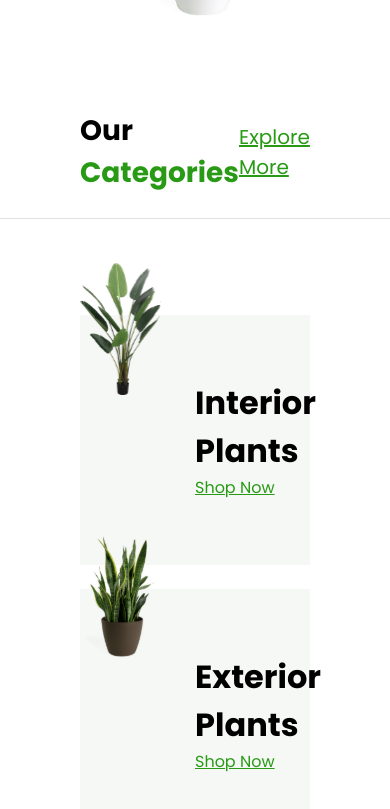
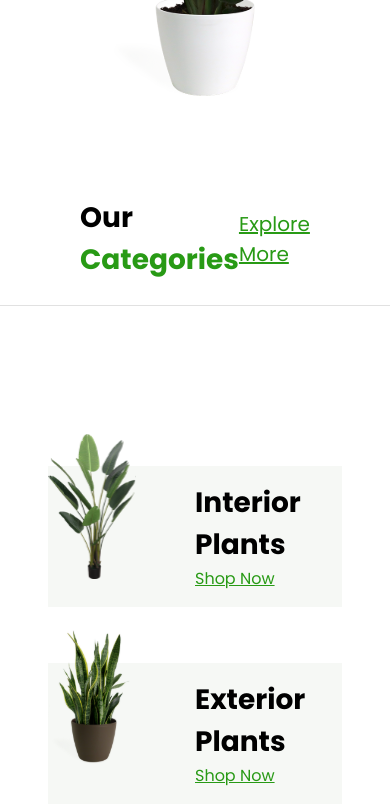
Before and after one commit to demi05/PlantsRUs, a React (Create React App) app: page / in a window 390 px wide. Shown: the part 1156-1965 px from the top of the page. Built offline with nearby package versions, Linux system fonts and the light colour scheme.

Commit message:
added changes to mobile view

```diff
--- a/src/components/ArrivalsLogic.js
+++ b/src/components/ArrivalsLogic.js
@@ -9,10 +9,8 @@ const ArrivalsLogic = ({ arrivalsData }) => {
     <div className="arrivals-main">
       {arrivalsData.map((arrival, index) => (
         <div key={index} className="arrivals-main-div">
-          <div className="arrivals-main-div-img">
-            <div className="arrivals-img">
-              <img src={images[index]} alt={arrival.text1} />
-            </div>
+          <div className="arrivals-img">
+            <img src={images[index]} alt={arrival.text1} />
           </div>
 
           <div className="arrivals-text-div">
--- a/src/index.css
+++ b/src/index.css
@@ -33,9 +33,7 @@ span {
   display: flex;
   align-items: center;
   justify-content: space-between;
-  /* gap: 8em; */
   padding: 0 5em;
-  /* border: 1px solid red; */
 }
 .nav h2 {
   font-style: italic;
@@ -65,6 +63,7 @@ span {
   display: flex;
   margin-left: auto;
   width: 5%;
+  cursor: pointer;
 }
 .cart img {
   margin-top: 0.5em;
@@ -173,8 +172,7 @@ nav .nav-icon {
   color: var(--Green);
   text-decoration: underline;
 }
-.categories-main,
-.arrivals-main {
+.categories-main {
   display: grid;
   grid-template-columns: repeat(3, 1fr);
   align-items: center;
@@ -185,19 +183,18 @@ nav .nav-icon {
 }
 .categories-main-div,
 .arrivals-main-div {
-  background-color: var(--Lemon);
   padding: 1em;
   display: flex;
   align-items: center;
   justify-content: center;
 }
 .categories-main-div {
+  background-color: var(--Lemon);
   position: relative;
-  height: 250px;
 }
 .categories-main-div-img {
   position: absolute;
-  bottom: 35%;
+  bottom: 20%;
   left: 0;
   width: 28%;
   object-fit: cover;
@@ -213,20 +210,30 @@ nav .nav-icon {
 .arrivals-div {
   padding-top: 4em;
 }
+.arrivals-main {
+  display: flex;
+  align-items: center;
+  justify-content: space-between;
+  padding: 1em;
+}
 .arrivals-main-div {
   display: flex;
   flex-direction: column;
-  padding: 0;
-  object-fit: cover;
+  padding: 0.2em;
+  width: 30%;
+}
+.arrivals-img {
+  background-color: var(--Lemon);
+  display: flex;
+  align-items: center;
+  justify-content: center;
+  width: 100%;
+  padding: 0.5rem;
   height: 350px;
 }
-.arrivals-main-div-img {
-  background-color: var(--Lemon);
-  width: 30%;
+.arrivals-img img {
+  width: 50%;
 }
-/* .arrivals-img {
-  border: 1px solid rebeccapurple;
-} */
 .arrivals-text-div {
   background-color: var(--White);
   width: 100%;
@@ -289,7 +296,6 @@ nav .nav-icon {
   display: flex;
   margin-bottom: 3em;
   align-items: center;
-  /* border: 1px solid red; */
 }
 .resources-header h2 {
   color: var(--White);
@@ -412,6 +418,7 @@ nav .nav-icon {
   /* nav  */
   .nav {
     position: relative;
+    padding: 0 3em;
   }
   .nav .nav-elements {
     height: 100%;
@@ -423,7 +430,7 @@ nav .nav-icon {
     align-items: center;
     justify-content: center;
     gap: 1em;
-    background-color: var(--Green);
+    background-color: var(--Lemon);
     transition: 1s;
     transform: translateY(-100vh);
     padding: 5em 0;
@@ -441,7 +448,10 @@ nav .nav-icon {
     color: var(--Black);
   }
   .nav ul li:hover {
-    color: var(--White);
+    color: var(--Green);
+  }
+  .nav .cart {
+    margin-left: 0;
   }
   .nav .nav-icon {
     display: block;
@@ -463,6 +473,7 @@ nav .nav-icon {
   .hero {
     display: flex;
     flex-direction: column;
+    padding: 0 3em;
   }
   .hero-text h1 {
     font-size: 2.5rem;
@@ -483,11 +494,18 @@ nav .nav-icon {
     margin-left: 0;
   }
   /* categories  */
+  .arrivals-div,
+  .categories-main {
+    padding: 0 3em;
+  }
   .categories-main,
   .arrivals-main {
     display: flex;
     flex-direction: column;
-    min-height: 30vh;
+    gap: 3.5em;
+  }
+  .categories-header {
+    margin-bottom: 10em;
   }
   .categories-header h2,
   .arrivals-header h2,
@@ -495,15 +513,26 @@ nav .nav-icon {
   .testimonials-header h2 {
     font-size: 1.75rem;
   }
+  .categories-main-div,
+  .arrivals-main-div {
+    width: 100%;
+  }
+  .categories-main-div-text h3 {
+    font-size: 1.75rem;
+  }
   .categories-main-div-img {
-    bottom: 65%;
+    bottom: 15%;
     left: 0;
-    width: 35%;
+    width: 30%;
+  }
+  .arrivals-main {
+    gap: 2em;
   }
   /* grow  */
   .grow-div {
     display: flex;
     flex-direction: column;
+    padding: 0 3em;
   }
   .grow-text h2 {
     font-size: 3rem;
@@ -517,6 +546,9 @@ nav .nav-icon {
     display: flex;
     flex-direction: column;
     gap: 3em;
+  }
+  .resources-main {
+    margin-left: 0;
   }
   .testimonials-div {
     padding: 5em 3em;
@@ -534,7 +566,7 @@ nav .nav-icon {
   }
   /* footer  */
   .footer {
-    padding: 5em;
+    padding: 5em 2.5em;
   }
   .footer-main {
     display: flex;
```
